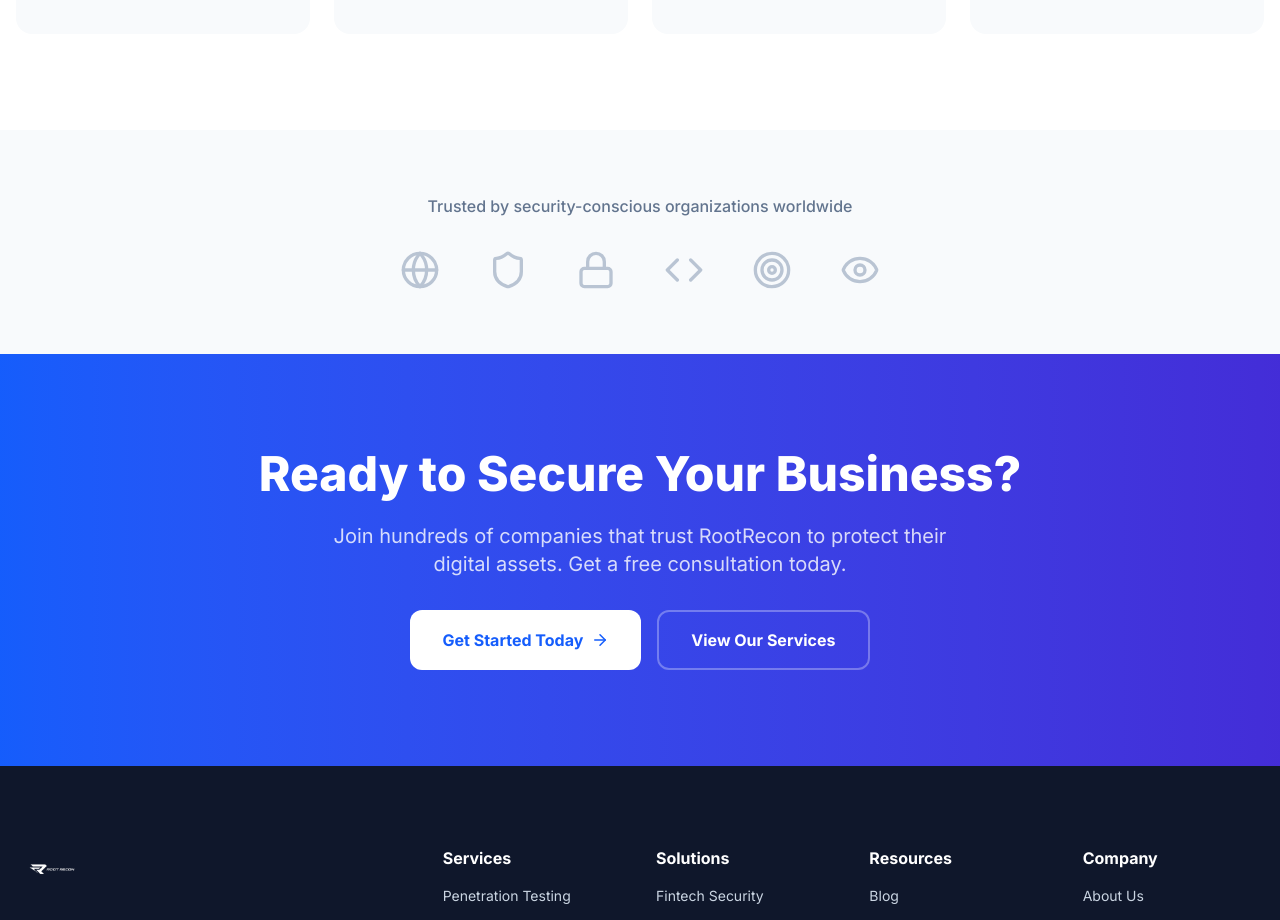
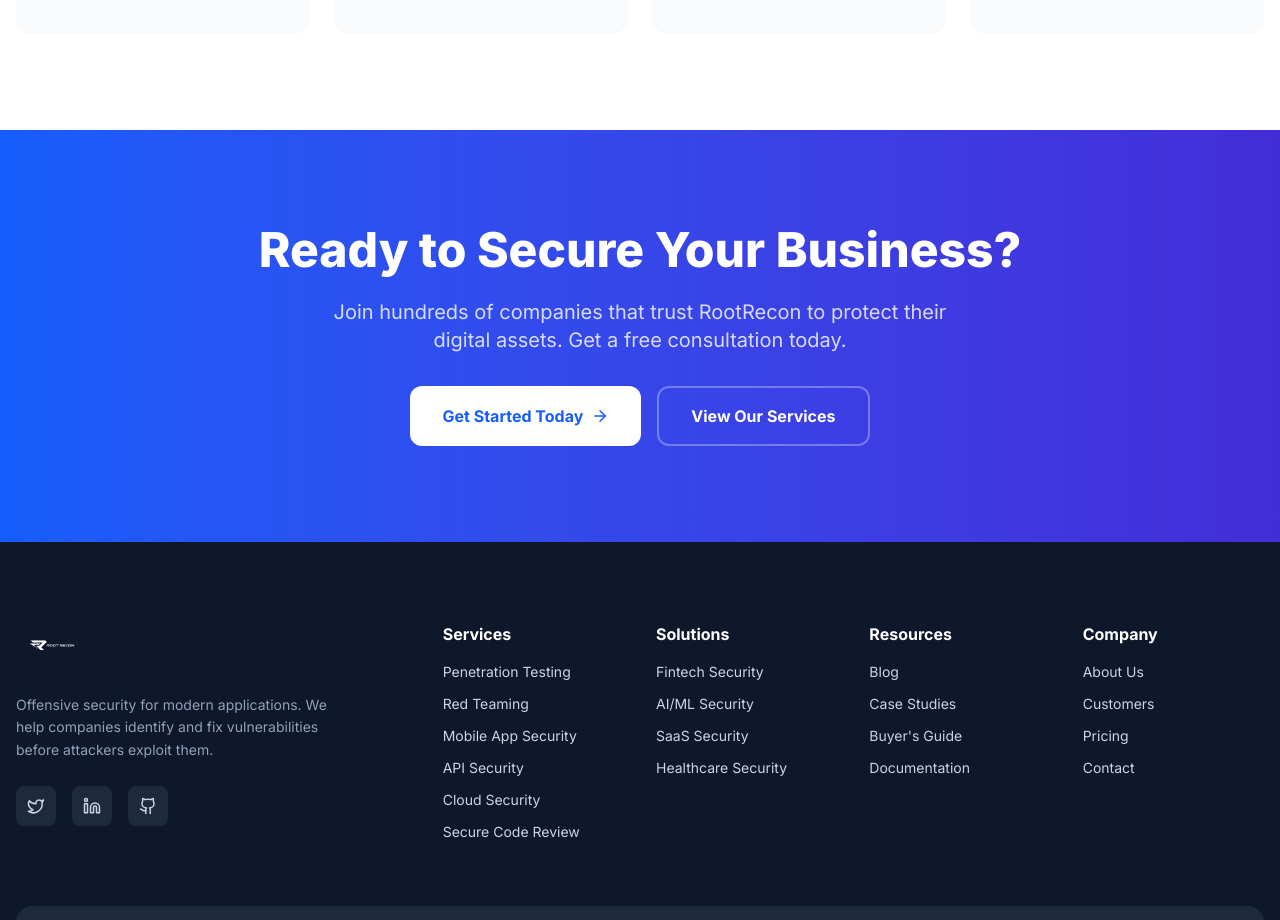
Before and after one commit to Siraj617/roor_recon, a Next.js app: page /about in a window 1280 px wide. Shown: the part 3800-4720 px from the top of the page. Built offline with nearby package versions, Linux system fonts and the light colour scheme.

Commit message:
Update page.tsx

```diff
--- a/app/about/page.tsx
+++ b/app/about/page.tsx
@@ -206,19 +206,7 @@
             </section>
 
             {/* Trusted By */}
-            <section className="py-16 bg-slate-50">
-                <div className="container px-4 mx-auto text-center">
-                    <p className="text-slate-500 font-medium mb-8">Trusted by security-conscious organizations worldwide</p>
-                    <div className="flex flex-wrap justify-center items-center gap-12 opacity-60">
-                        <Globe size={40} className="text-slate-400" />
-                        <Shield size={40} className="text-slate-400" />
-                        <Lock size={40} className="text-slate-400" />
-                        <Code size={40} className="text-slate-400" />
-                        <Target size={40} className="text-slate-400" />
-                        <Eye size={40} className="text-slate-400" />
-                    </div>
-                </div>
-            </section>
+
 
             {/* CTA */}
             <section className="py-24 bg-gradient-to-r from-blue-600 to-indigo-700 text-white">
```
